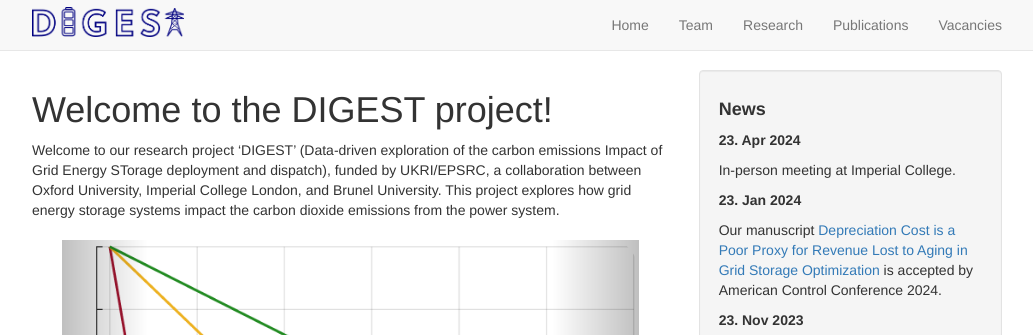
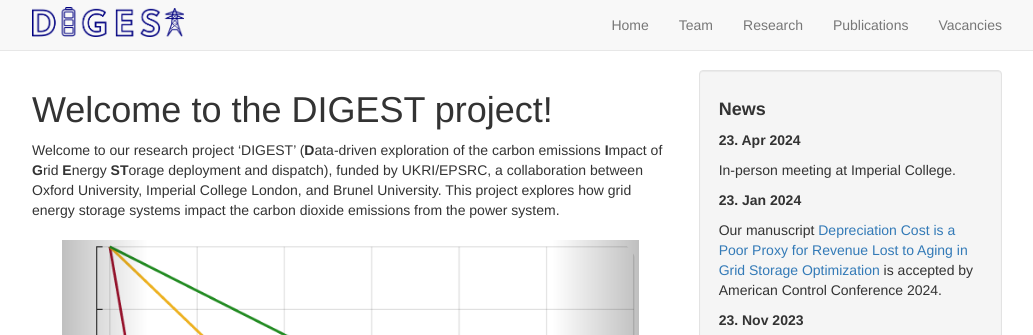
Before and after one commit to EPSRC-DIGEST/epsrc-digest.github.io, a Jekyll site: the page built from _pages/home.md, in a window 1280 px wide and 900 px high. Shown: the top 335 px of the window, without its empty margins (123-1156 px from the left). Built offline with Jekyll 4.4.1, drawn with Linux system fonts in a browser that asks for light colours; nearby versions of some CDN libraries.

Commit message:
DIGEST acroynm highlight

```diff
--- a/_pages/home.md
+++ b/_pages/home.md
@@ -8,7 +8,7 @@ permalink: /
 
 # Welcome to the DIGEST project!
 
-Welcome to our research project 'DIGEST' (Data-driven exploration of the carbon emissions Impact of Grid Energy STorage deployment and dispatch), funded by UKRI/EPSRC, a collaboration between Oxford University, Imperial College London, and Brunel University. This project explores how grid energy storage systems impact the carbon dioxide emissions from the power system.
+Welcome to our research project 'DIGEST' (**D**ata-driven exploration of the carbon emissions **I**mpact of **G**rid **E**nergy **ST**orage deployment and dispatch), funded by UKRI/EPSRC, a collaboration between Oxford University, Imperial College London, and Brunel University. This project explores how grid energy storage systems impact the carbon dioxide emissions from the power system.
 
 <div markdown="0" id="carousel" class="carousel slide" data-ride="carousel" data-interval="4000" data-pause="hover" >
     <!-- Menu -->
```
